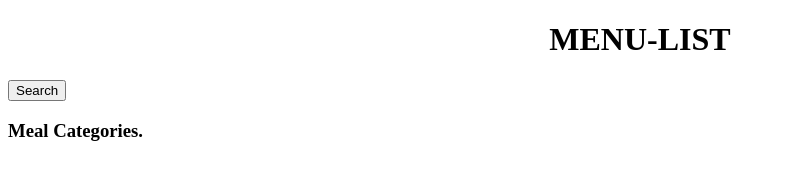
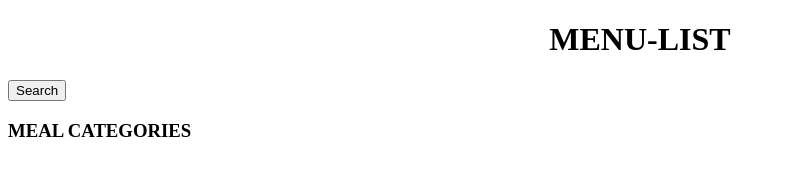
Before and after one commit to aketchgithub/My-Phase-1-Project, a website: page index.html in a window 1280 px wide. Shown: the whole page, without its empty margins (0-786 px from the left). Drawn offline with Linux system fonts and the light colour scheme.

Commit message:
Complete

```diff
--- a/index.html
+++ b/index.html
@@ -12,7 +12,7 @@
     <button class="" type="submit">Search</button>
 
     <main>
-        <h3> Meal Categories.</h3>
+        <h3> MEAL CATEGORIES</h3>
 
 
         <!-- meal by category, thumbnail and description. -->
```
